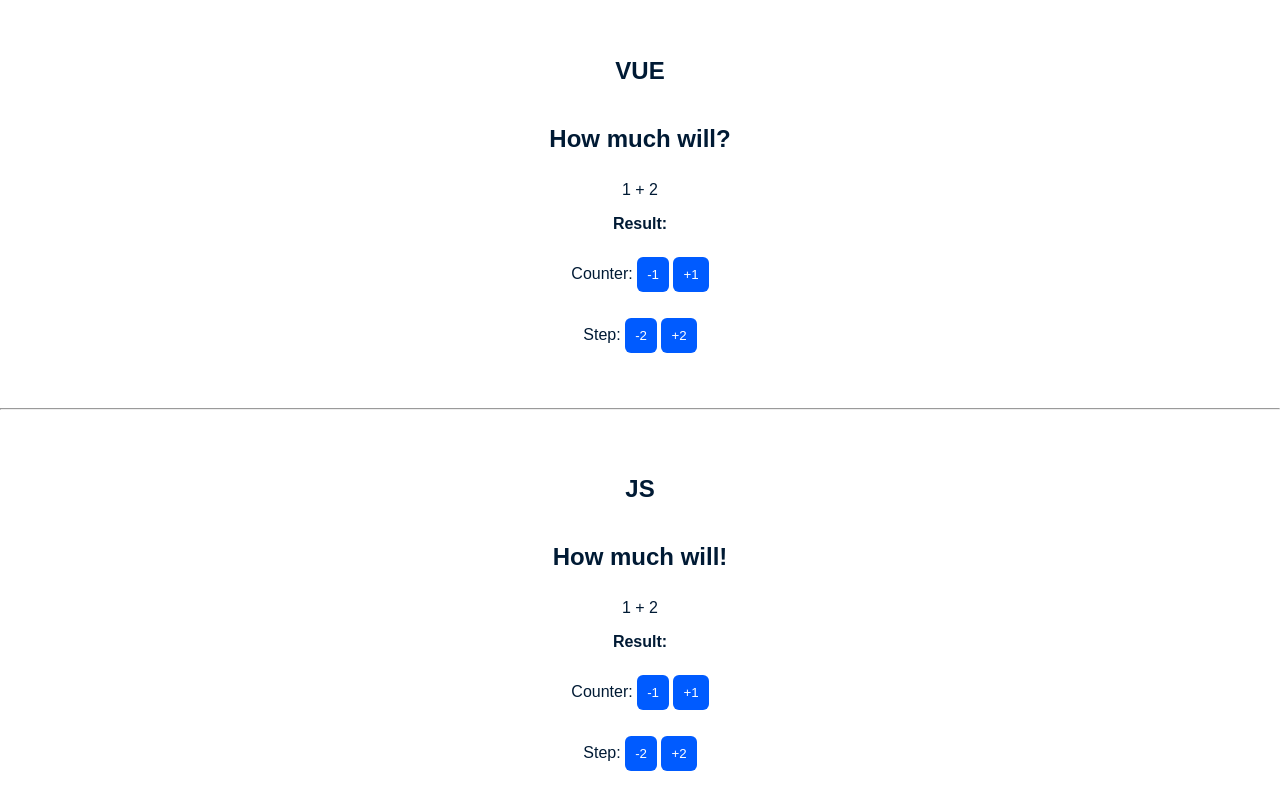
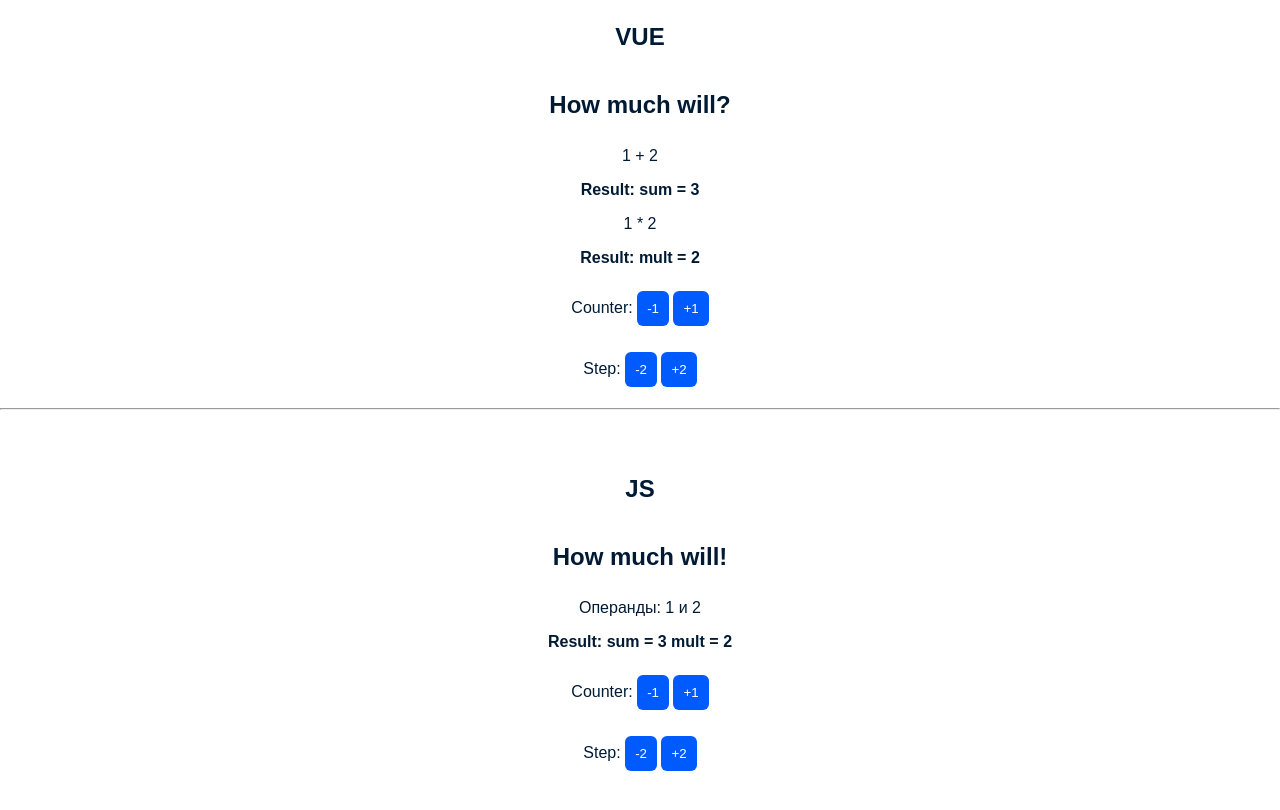
Before and after one commit to ozon-edu-vue-2021/homework-1-zhenyanesterkova, a plain HTML site: page index.html in a window 1280 px wide. Drawn offline with nearby package versions, Linux system fonts and the light colour scheme.

Commit message:
Выполнила основное задание. Добавила пересчет умножения при изменении данных.

```diff
--- a/index.html
+++ b/index.html
@@ -15,7 +15,9 @@
         <h1>VUE</h1>
         <h2>How much will?</h2>
         <p>{{counter}} + {{step}}</p>
-        <p><strong>Result: {{sum}}</strong></p>
+        <p><strong>Result: sum = {{ sum }}</strong></p>
+        <p>{{counter}} * {{step}}</p>
+        <p><strong>Result: mult = {{ mult }}</strong></p>
         <div class="math">
             Counter:
             <button class="button minus" v-on:click="decrementCounterHandler">-1</button>
@@ -23,25 +25,25 @@
         </div>
         <div class="math">
             Step:
-            <button class="button minus">-2</button>
-            <button class="button plus">+2</button>
+            <button class="button minus" v-on:click="decrementStepHandler">-2</button>
+            <button class="button plus" v-on:click="incrementStepHandler">+2</button>
         </div>
     </section>
     <hr>
     <section class="app js-app">
         <h1>JS</h1>
         <h2>How much will!</h2>
-        <p><span class="counter"></span> + <span class="step"></span></p>
-        <p><strong>Result: <span class="sum"></span></strong></p>
+        <p>Операнды: <span class="counter"></span> и <span class="step"></span></p>
+        <p><strong>Result: sum = <span class="sum"></span> mult = <span class="mult"></span></strong></p>
         <div class="math">
             Counter:
-            <button class="button minus">-1</button>
-            <button class="button plus">+1</button>
+            <button class="button minus_counter">-1</button>
+            <button class="button plus_counter">+1</button>
         </div>
         <div class="math">
             Step:
-            <button class="button minus">-2</button>
-            <button class="button plus">+2</button>
+            <button class="button minus_step">-2</button>
+            <button class="button plus_step">+2</button>
         </div>
     </section>
     <script>
@@ -52,33 +54,72 @@
                 step: 2
             },
             methods: {
-                incrementCounterHandler() {},
-                decrementCounterHandler() {}
-                //...
+                incrementCounterHandler() {
+                    this.counter +=1;
+                },
+                decrementCounterHandler() {
+                    this.counter -=1;
+                },
+                incrementStepHandler() {
+                    this.step +=2;
+                },
+                decrementStepHandler() {
+                    this.step -= 2;
+                },
             },
             computed: {
-                sum() {}
+                sum() {
+                    return this.counter + this.step;
+                },
+                mult() {
+                    return this.counter * this.step;
+                }
             }
         })
     </script>
     <script>
         const counterEl = document.querySelector('.js-app .counter');
-        const buttonElMinus = document.querySelector('.js-app .minus');
-        const buttonElPlus = document.querySelector('.js-app .plus');
+        const buttonElMinusCounter = document.querySelector('.js-app .minus_counter');
+        const buttonElPlusCounter = document.querySelector('.js-app .plus_counter');
+        const buttonElMinusStep = document.querySelector('.js-app .minus_step');
+        const buttonElPlusStep = document.querySelector('.js-app .plus_step');
         const sumEl = document.querySelector('.js-app .sum');
         const stepEl = document.querySelector('.js-app .step');
+        const multEl = document.querySelector('.js-app .mult');
 
         const data = {
             counter: 1,
             step: 2
         };
 
-        const incrementCounterHandler = function () {};
-        const decrementCounterHandler = function () {};
-        //...
-        const getSum = function () {};
+        const incrementCounterHandler = function () {
+            data.counter += 1;
+        };
+        const decrementCounterHandler = function () {
+            data.counter -= 1;
+        };
+        const incrementStepHandler = function () {
+            data.step += 2;
+        };
+        const decrementStepHandler = function () {
+            data.step -= 2;
+        };
 
-        const queue = [getSum];
+        const getSum = function () {
+            return data.counter + data.step;
+        };
+
+        const getMult = function () {
+            return data.counter * data.step;
+        };
+
+        const renderData = function () {
+            counterEl.textContent = data.counter;
+            stepEl.textContent = data.step;
+            sumEl.textContent = getSum();
+            multEl.textContent = getMult();
+        };
+        const queue = [renderData];
 
         Object.keys(data).forEach(key => {
             let value = data[key]; // data.counter, data.counter1, data.counter2
@@ -96,11 +137,13 @@
             });
         });
 
-        counterEl.textContent = data.counter;
-        stepEl.textContent = data.step;
-        getSum();
-        buttonElMinus.addEventListener('click', decrementCounterHandler);
-        buttonElPlus.addEventListener('click', incrementCounterHandler);
+
+        // getSum();
+        renderData();
+        buttonElMinusCounter.addEventListener('click', decrementCounterHandler);
+        buttonElPlusCounter.addEventListener('click', incrementCounterHandler);
+        buttonElMinusStep.addEventListener('click', decrementStepHandler);
+        buttonElPlusStep.addEventListener('click', incrementStepHandler);
     </script>
 </body>
 
```
